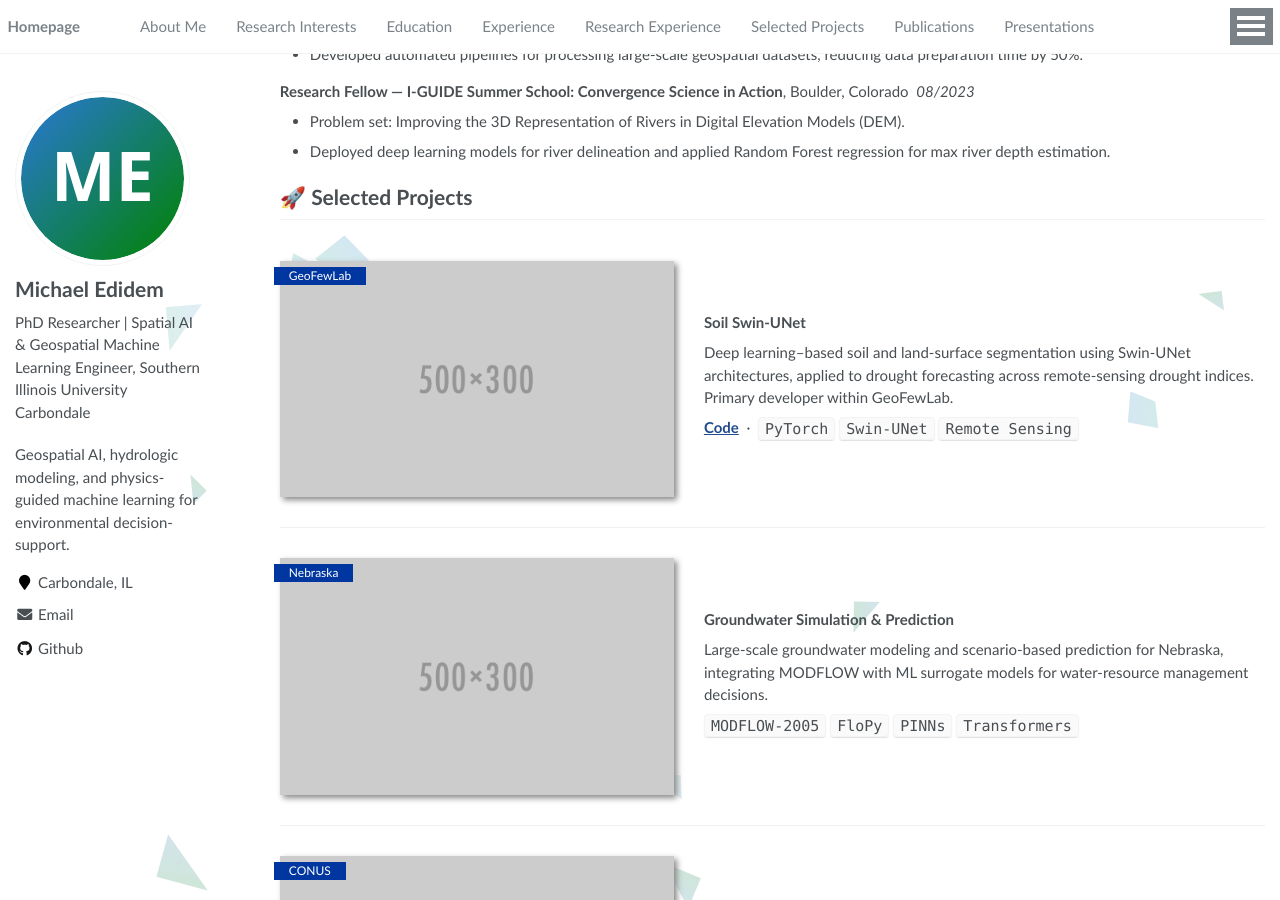
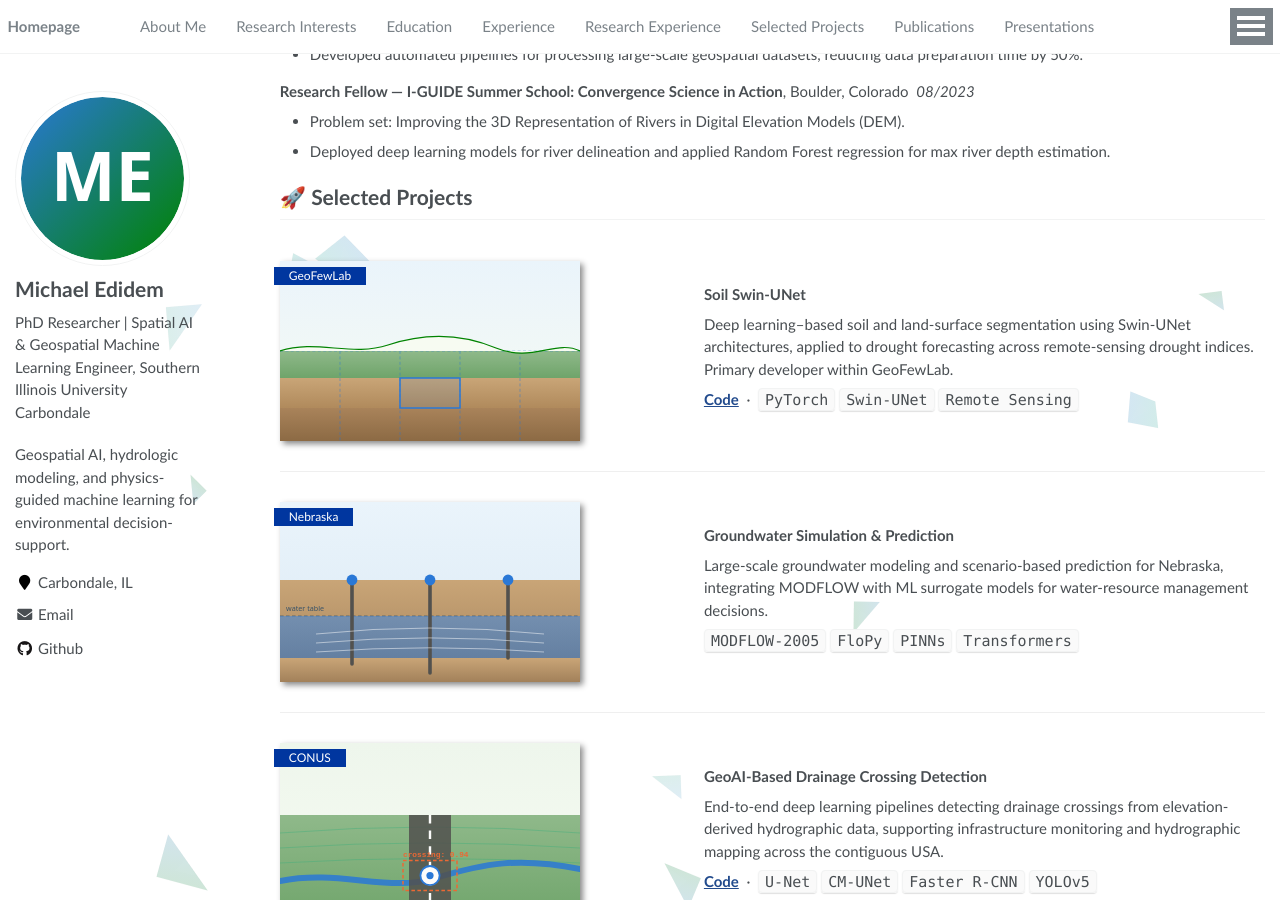
Before and after one commit to mikedidem/medidem, a Jekyll site: the page built from _pages/about.md, in a window 1280 px wide and 900 px high, scrolled down 1924 px. Built offline with Jekyll 4.4.1, drawn with Linux system fonts in a browser that asks for light colours.

Commit message:
Replace generic placeholder images with custom project illustrations
Each Selected Projects card now has a purpose-built SVG matching its
actual content (soil strata + segmentation grid, groundwater cross-
section with wells/aquifer, road-stream crossing with a detection
bounding box) instead of a generic gray 500x300 placeholder.

```diff
--- a/_pages/about.md
+++ b/_pages/about.md
@@ -79,7 +79,7 @@ My work bridges research and engineering, translating advanced machine learning
 
 # 🚀 Selected Projects
 
-<div class='paper-box'><div class='paper-box-image'><div><div class="badge">GeoFewLab</div><img src='images/500x300.png' alt="Soil Swin-UNet" width="100%"></div></div>
+<div class='paper-box'><div class='paper-box-image'><div><div class="badge">GeoFewLab</div><img src='images/project-soil.svg' alt="Soil Swin-UNet" width="100%"></div></div>
 <div class='paper-box-text' markdown="1">
 
 **Soil Swin-UNet**
@@ -90,7 +90,7 @@ Deep learning–based soil and land-surface segmentation using Swin-UNet archite
 </div>
 </div>
 
-<div class='paper-box'><div class='paper-box-image'><div><div class="badge">Nebraska</div><img src='images/500x300.png' alt="Groundwater Simulation" width="100%"></div></div>
+<div class='paper-box'><div class='paper-box-image'><div><div class="badge">Nebraska</div><img src='images/project-groundwater.svg' alt="Groundwater Simulation" width="100%"></div></div>
 <div class='paper-box-text' markdown="1">
 
 **Groundwater Simulation & Prediction**
@@ -101,7 +101,7 @@ Large-scale groundwater modeling and scenario-based prediction for Nebraska, int
 </div>
 </div>
 
-<div class='paper-box'><div class='paper-box-image'><div><div class="badge">CONUS</div><img src='images/500x300.png' alt="Drainage Crossing Detection" width="100%"></div></div>
+<div class='paper-box'><div class='paper-box-image'><div><div class="badge">CONUS</div><img src='images/project-drainage.svg' alt="Drainage Crossing Detection" width="100%"></div></div>
 <div class='paper-box-text' markdown="1">
 
 **GeoAI-Based Drainage Crossing Detection**
```
Also changed, not shown: README.md (+1 -1 lines), images/project-drainage.svg (added), images/project-groundwater.svg (added), images/project-soil.svg (added).
